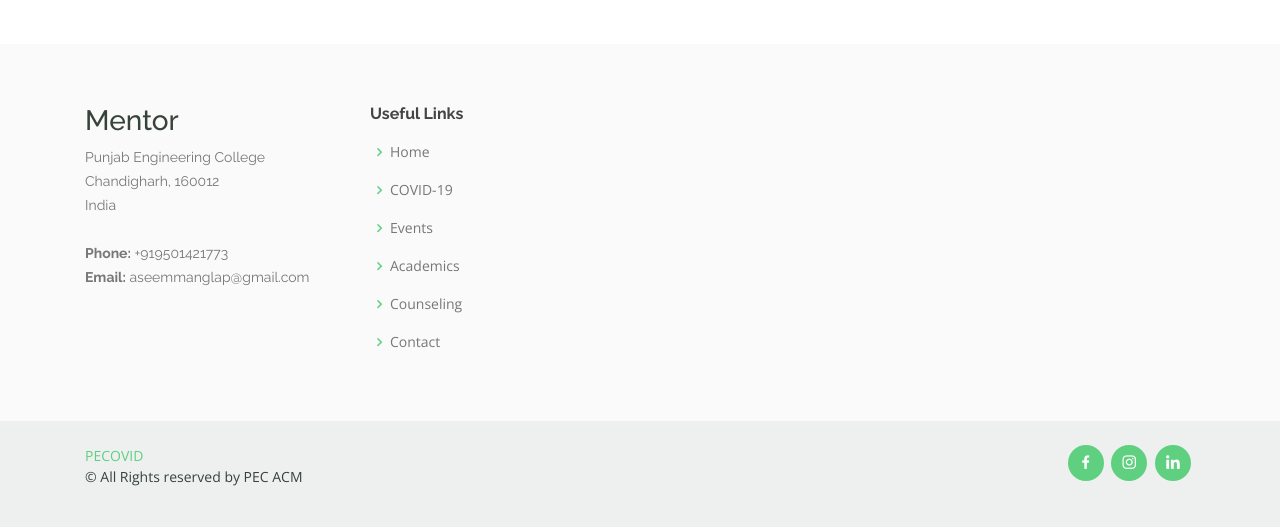
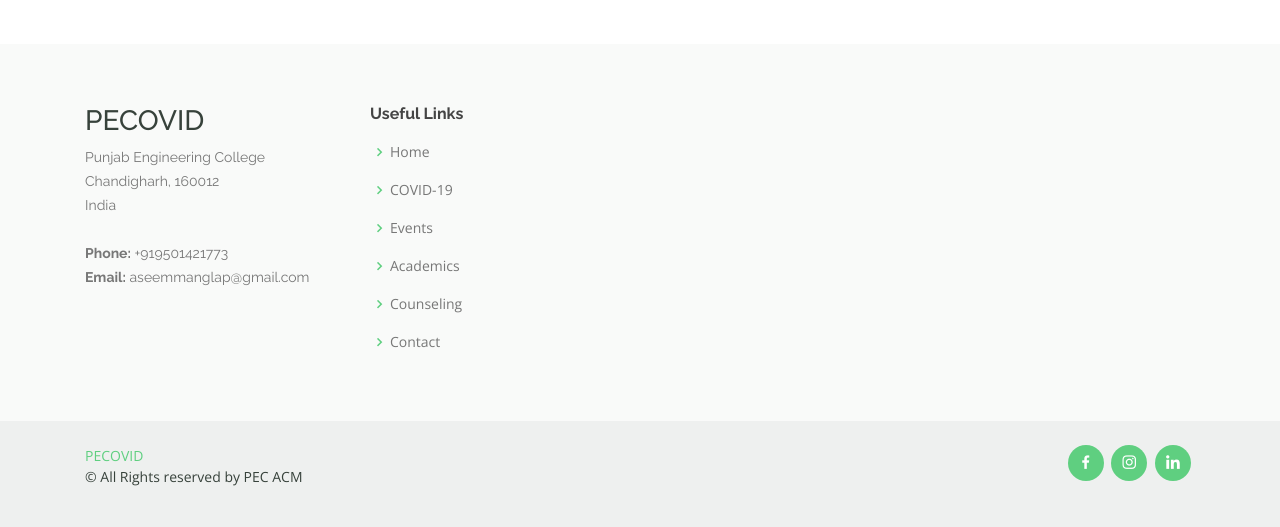
Before and after one commit to bansaljatin05/Covid_Warriors, a PHP site: page /counceller_form.php in a window 1280 px wide. Shown: the part 1171-1698 px from the top of the page. Run offline with PHP 8.4, Linux system fonts and the light colour scheme.

Commit message:
Update counceller_form.php

```diff
--- a/Mentor/counceller_form.php
+++ b/Mentor/counceller_form.php
@@ -235,7 +235,7 @@ function test_input($data) {
         <div class="row">
 
           <div class="col-lg-3 col-md-6 footer-contact">
-            <h3>Mentor</h3>
+            <h3>PECOVID</h3>
             <p>
               Punjab Engineering College <br>
               Chandigharh, 160012<br>
```
